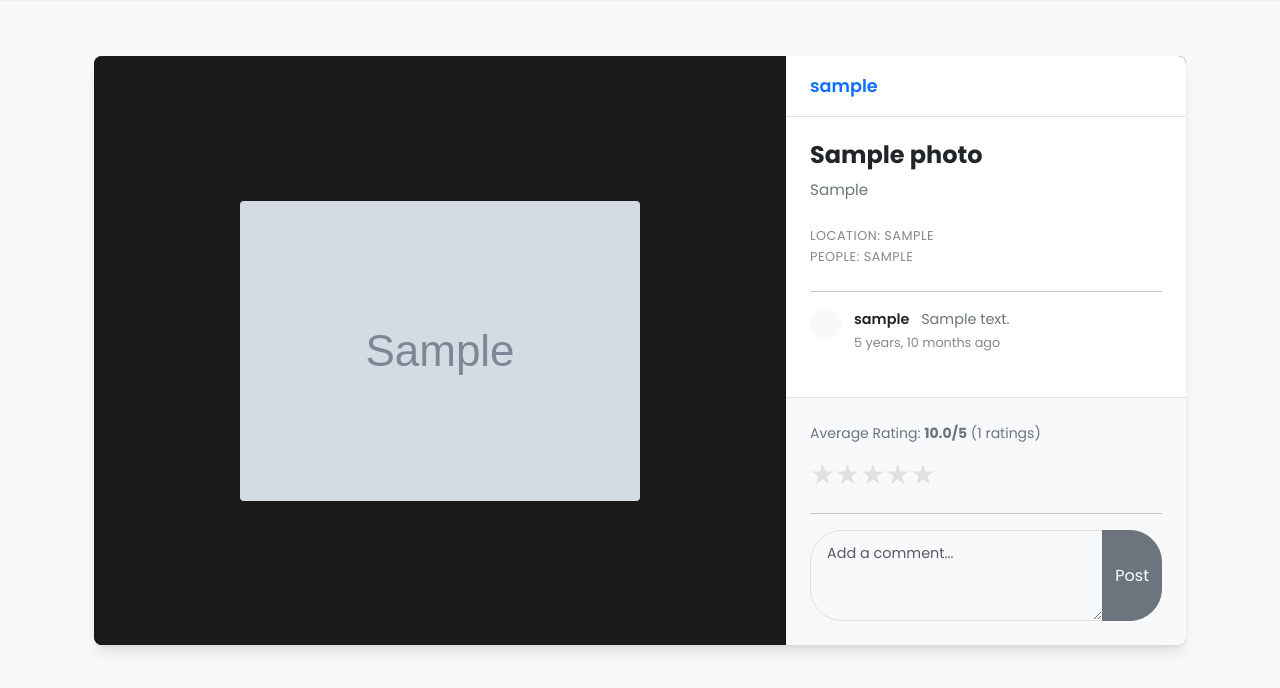
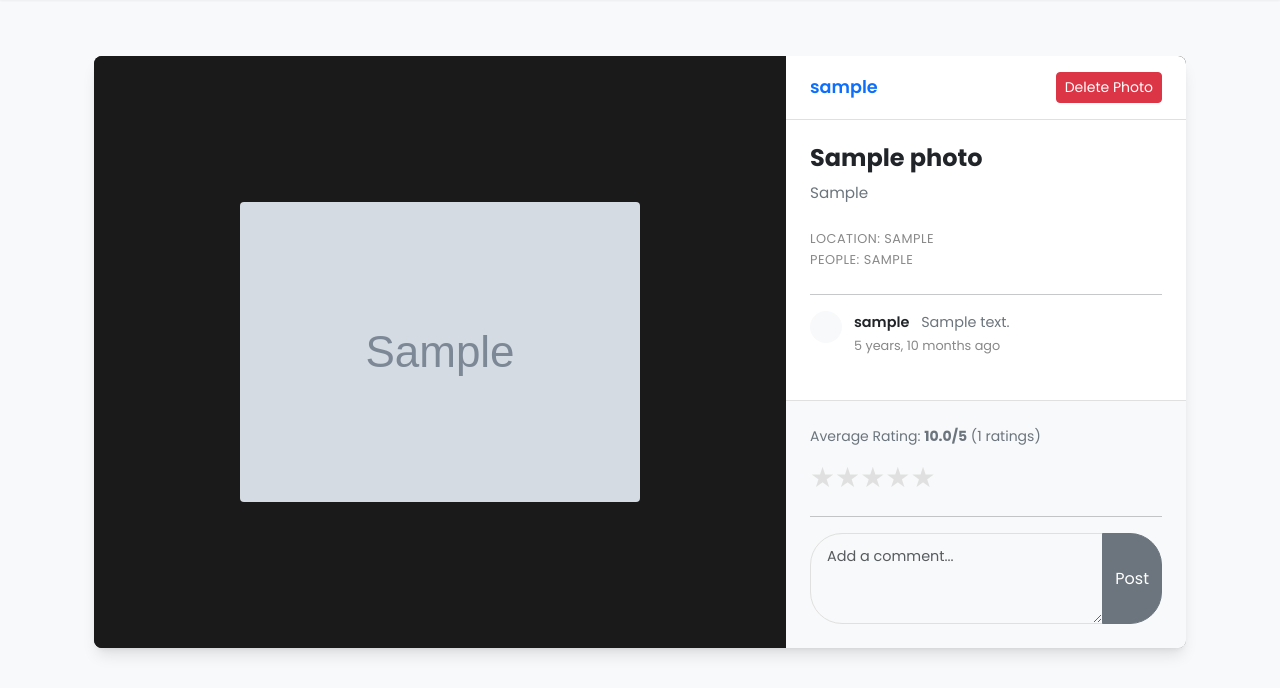
Before and after one commit to Arafat6462/Python-Photo-Sharing, a Django app: page /photo/1/ in a window 1280 px wide. Shown: the part 59-747 px from the top of the page. Run offline with Django 3.2, Linux system fonts and the light colour scheme; a user stored in the database is signed in; tables that the repository leaves empty hold one stand-in row (values such as "Sample post"); grey boxes marked "Sample" are stand-in pictures.

Commit message:
Add photo deletion functionality with confirmation prompt

```diff
--- a/photos/templates/photo_detail.html
+++ b/photos/templates/photo_detail.html
@@ -18,6 +18,12 @@
                 <a href="#" class="text-decoration-none text-primary">
                     <span class="creator-username">{{ photo.creator.username }}</span>
                 </a>
+                {% if request.user == photo.creator %}
+                    <form action="{% url 'delete_photo' photo.id %}" method="post" class="ms-auto" onsubmit="return confirm('Are you sure you want to delete this photo? This action cannot be undone.');">
+                        {% csrf_token %}
+                        <button type="submit" class="btn btn-danger btn-sm">Delete Photo</button>
+                    </form>
+                {% endif %}
             </div>
 
             <!-- Scrollable Content -->
--- a/photos/urls.py
+++ b/photos/urls.py
@@ -7,6 +7,7 @@ urlpatterns = [
     path('photo/<int:photo_id>/', views.photo_detail, name='photo_detail'),
     path('photo/<int:photo_id>/comment/', views.add_comment, name='add_comment'),
     path('photo/<int:photo_id>/rate/', views.add_rating, name='add_rating'),
+    path('photo/<int:photo_id>/delete/', views.delete_photo, name='delete_photo'), # New line
     path('upload/', views.upload_photo, name='upload_photo'),
     path('signup/', views.signup, name='signup'),
     path('login/', auth_views.LoginView.as_view(), name='login'),
--- a/photos/views.py
+++ b/photos/views.py
@@ -2,9 +2,10 @@ from django.shortcuts import render, redirect, get_object_or_404
 from django.contrib.auth import login
 from django.contrib.auth.decorators import login_required
 from django.views.decorators.http import require_POST
-from django.http import JsonResponse
+from django.http import JsonResponse, HttpResponseForbidden
 from django.db import models
 from django.db.models import Avg, Count
+from django.contrib import messages # Import messages for user feedback
 from .forms import CustomUserCreationForm, PhotoUploadForm, CommentForm, RatingForm
 from .models import Photo, Comment, Rating
 
@@ -106,3 +107,15 @@ def add_rating(request, photo_id):
             'rating_count': rating_info['rating_count'] or 0
         })
     return JsonResponse({'success': False, 'errors': form.errors})
+
+@login_required
+@require_POST
+def delete_photo(request, photo_id):
+    photo = get_object_or_404(Photo, pk=photo_id)
+    if request.user != photo.creator:
+        messages.error(request, "You are not authorized to delete this photo.")
+        return redirect('photo_detail', photo_id=photo.id)
+
+    photo.delete()
+    messages.success(request, "Photo deleted successfully!")
+    return redirect('gallery')
```
